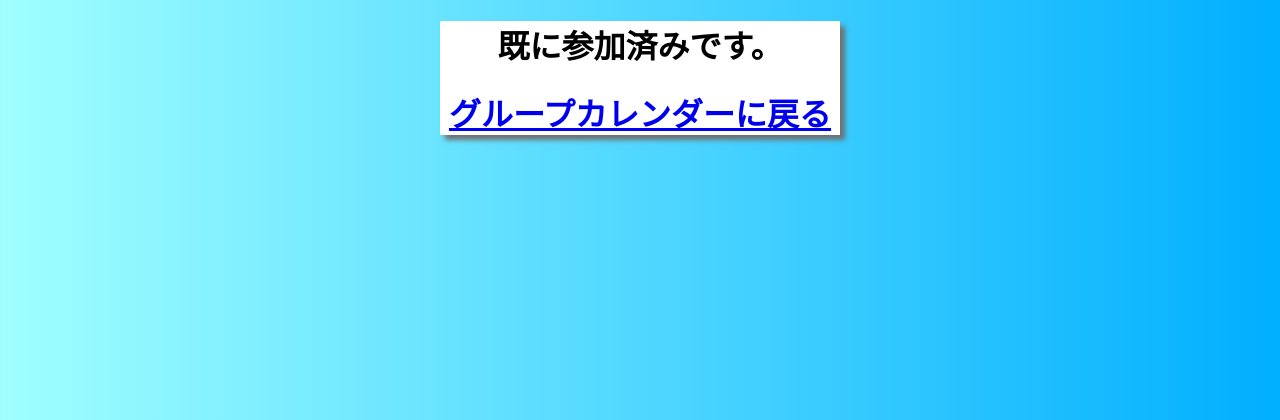
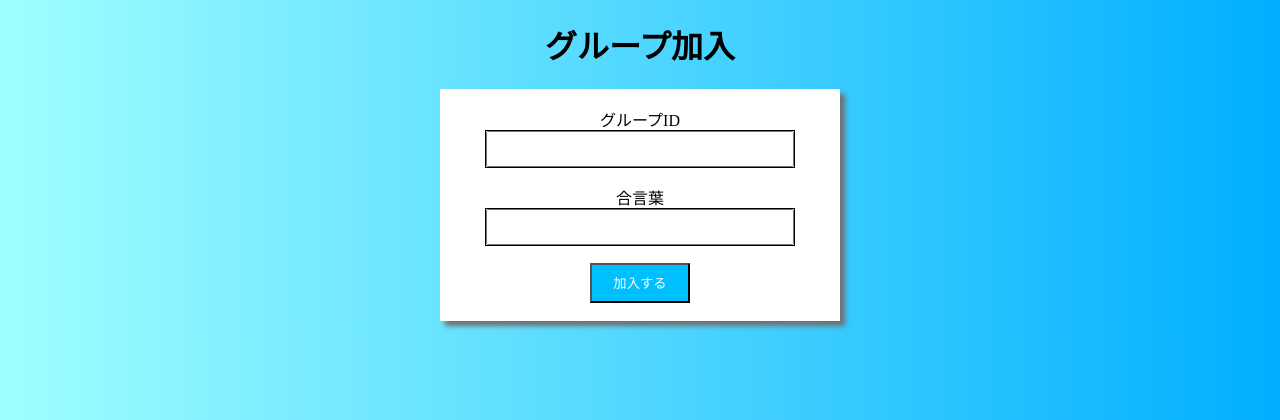
Before and after one commit to Hikaru-105/SSS, a Flask app: page /joinGroup in a window 1280 px wide. Shown: the top 420 px of the page. Run offline with Flask 3, Linux system fonts and the light colour scheme; a user stored in the database is signed in; tables that the repository leaves empty hold one stand-in row (values such as "Sample post").

```diff
--- a/templates/joinGroup/joinGroup.html
+++ b/templates/joinGroup/joinGroup.html
@@ -68,12 +68,6 @@
 </head>
 
 <body class="body">
-    {% if c_group_id != 0 %}
-        <div class="form">
-          <h1>既に参加済みです。</h1>
-          <h1><a href="{{url_for('Gcalendar', year=year, month=month)}}">グループカレンダーに戻る</a></h1>
-        </div>
-    {% else %}
     {% autoescape False %}
     {{ notExist }}
     {% endautoescape %}
@@ -101,7 +95,6 @@
         <br>
         <input type="hidden" id="userInput" name="userInput" value="">
     </form>
-    {% endif %}
 </body>
 
 </html>
```
